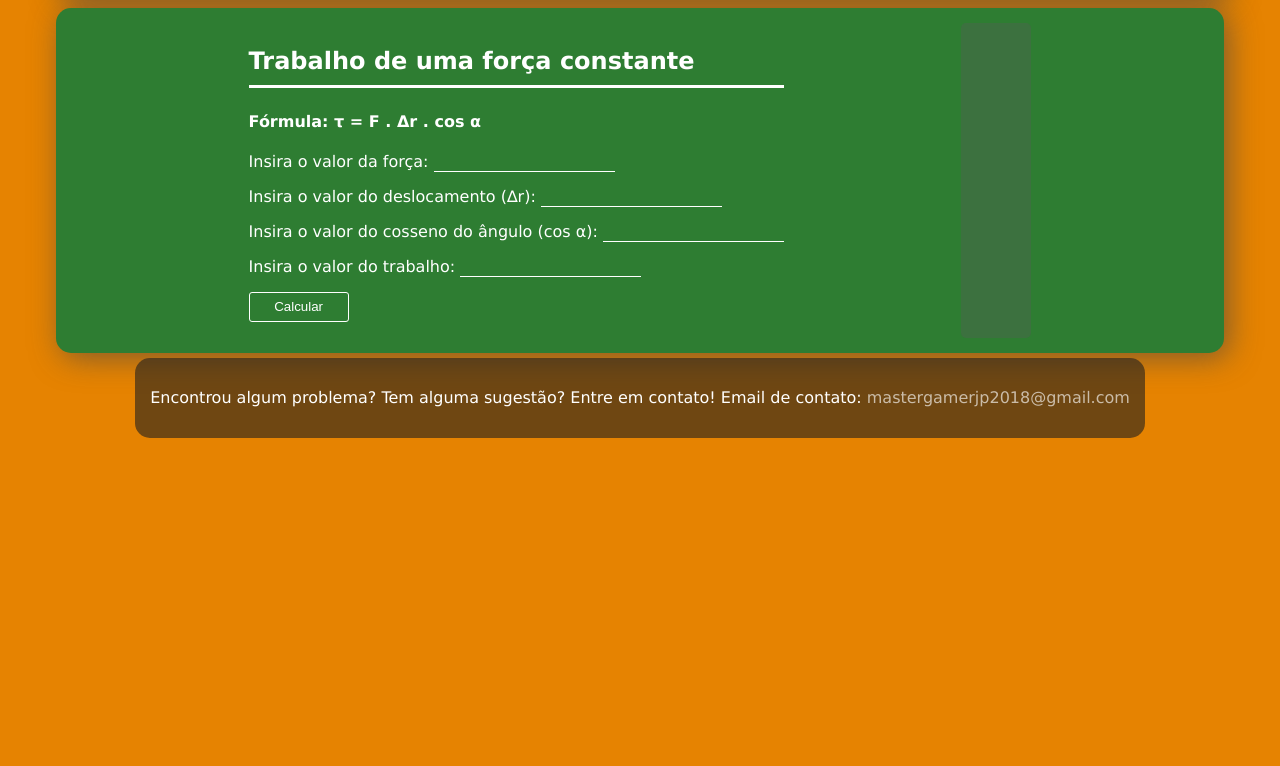
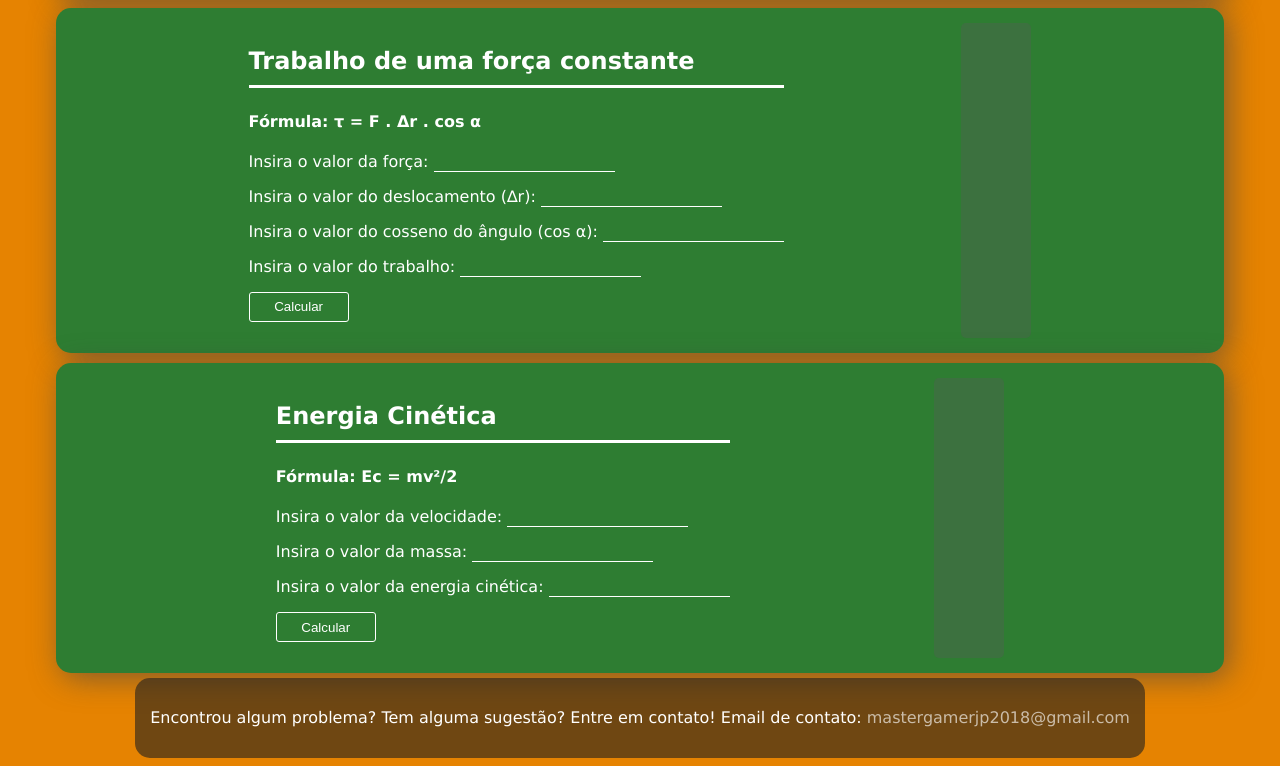
Before and after one commit to joaopedrov0/helpincalculus, a plain HTML site: page index.html in a window 1280 px wide. Shown: the part 1337-2103 px from the top of the page. Before the commit the page ends 1783 px from the top, so only its background shows below. Drawn offline with Linux system fonts and the light colour scheme.

Commit message:
Energia cinética section added

```diff
--- /dev/null
+++ b/fisica-energia-cinetica.js
@@ -0,0 +1,34 @@
+function energiaCinetica(){
+    let velocidade, massa, energia
+    velocidade = document.querySelector('#energia-cinetica #velocidade').value
+    massa = document.querySelector('#energia-cinetica #massa').value
+    energia = document.querySelector('#energia-cinetica #energia').value
+
+
+    let res
+
+    let resolution = document.querySelector('.resolucao.resolucaoEnergiaCinetica p')
+    let result = document.querySelector('.resultado.resultadoEnergiaCinetica p')
+
+    resolution.innerHTML = ''
+    result.innerHTML = ''
+
+    switch(''){
+        case velocidade:
+            res = ((energia * 2) / massa)**0.5
+            resolution.innerHTML = `Para encontrar o valor da velocidade, primeiro precisamos isolar ela.<br>v² = 2Ec / m<br>v² = ${energia*2} / ${massa}<br>Resolvendo essa conta, descobrimos o valor de "v²", então agora, para encontrar o valor de "v", basta tirar a raiz quadrada do nosso resultado.`
+            result.innerHTML = `Resultado: ${res}m/s<br>${res} = √${(energia * 2) / massa}`
+            break
+        case massa:
+            res = (energia * 2) / velocidade**2
+            resolution.innerHTML = `Para encontrar o valor da massa, primeiro precisamos isolar ela.<br>m = 2Ec / v²<br>m = ${energia*2} / ${velocidade}²<br>Resolvendo essa conta, descobrimos o valor de "m"`
+            result.innerHTML = `Resultado: ${res}kg`
+            break
+        case energia:
+            res = (massa * (velocidade**2)) / 2
+            resolution.innerHTML = `Para encontrar a energia cinética, basta substituir os valores da fórmula pelos valores que você deseja.<br>Ec = mv²/2<br>Ec = (${massa} . ${velocidade}²) / 2<br>Ec = (${massa} . ${velocidade**2}) / 2<br>Ec = (${massa*(velocidade**2)}) / 2<br>Ec = ${res}`
+            result.innerHTML = `Resultado: ${res}J`
+            break
+    }
+}
+//Ec = mv²/2
--- a/fisica-trabalho-forca-constante.js
+++ b/fisica-trabalho-forca-constante.js
@@ -18,19 +18,19 @@ function trabalhoForcaConstante(){
         case newton:
             //F = (dr cosa) / j
             res = trabalho / (desloc * angulo)
-            resolution.innerHTML = `Como você quer descobrir o valor da força, vamos isolar ela na fórmula <br>F = (Δr . cos α)/τ <br> F = (${desloc} . ${angulo}) / ${trabalho} <br>Agora é só substituir os valores e fazer a conta de multiplicação!`
+            resolution.innerHTML = `Como você quer descobrir o valor da força, vamos isolar ela na fórmula <br>F = (Δr . cos α)/τ <br> F = ${trabalho} / (${desloc} . ${angulo}) <br>Agora é só substituir os valores e fazer a conta de multiplicação!`
             result.innerHTML = `Resultado: ${res}N`
             break
         case desloc:
             //dr = (f cosa) / j
             res = trabalho / (newton * angulo)
-            resolution.innerHTML = `Como você quer descobrir o valor do deslocamento, vamos isolar ele na fórmula:<br> Δr = (F . cos α) / τ <br> Δr = (${newton} . ${angulo}) / ${trabalho}<br>Agora é só substituir os valores e fazer a conta de multiplicação!`
+            resolution.innerHTML = `Como você quer descobrir o valor do deslocamento, vamos isolar ele na fórmula:<br> Δr = (F . cos α) / τ <br> Δr = ${trabalho} / (${newton} . ${angulo}) <br>Agora é só substituir os valores e fazer a conta de multiplicação!`
             result.innerHTML = `Resultado: ${res}m`
             break
         case angulo:
             //cosa = (f dr) / j
             res = trabalho / (newton * desloc)
-            resolution.innerHTML = `Como você quer descobrir o valor do ângulo, vamos isolar ele na fórmula:<br> cos α = (F . Δr) / τ <br> cos α = (${newton} . ${desloc}) / ${trabalho}<br>Agora é só substituir os valores e fazer a conta de multiplicação!`
+            resolution.innerHTML = `Como você quer descobrir o valor do ângulo, vamos isolar ele na fórmula:<br> cos α = (F . Δr) / τ <br> cos α = ${trabalho} / (${newton} . ${desloc})<br>Agora é só substituir os valores e fazer a conta de multiplicação!`
             result.innerHTML = `Resultado: ${res}`
             break
         case trabalho:
--- a/index.html
+++ b/index.html
@@ -21,6 +21,7 @@
 
         <!--FÍSICA-->
         <script src="fisica-trabalho-forca-constante.js"></script>
+        <script src="fisica-energia-cinetica.js"></script>
     </head>
     <body>
         <!--MODELO-->
@@ -219,7 +220,7 @@
                         <label for="cosA">Insira o valor do cosseno do ângulo (cos α):</label>
                         <input type="number" name="cosA" id="cosA">
                     </li>
-                    <li style="display: inherit;">
+                    <li>
                         <label for="joules">Insira o valor do trabalho:</label>
                         <input type="number" name="joules" id="joules">
                     </li>
@@ -237,6 +238,37 @@
                 </div>
             </div>
         </section>
+        <section class="fisica">
+            <div class="div_data">
+                <h3>Energia Cinética</h3>
+                <h4>Fórmula: Ec = mv²/2</h4>
+                <ul id="energia-cinetica">
+                    <li>
+                        <label for="velocidade">Insira o valor da velocidade:</label>
+                        <input type="number" name="velocidade" id="velocidade">
+                    </li>
+                    <li>
+                        <label for="massa">Insira o valor da massa:</label>
+                        <input type="number" name="massa" id="massa">
+                    </li>
+                    <li>
+                        <label for="energia">Insira o valor da energia cinética:</label>
+                        <input type="number" name="energia" id="energia">
+                    </li>
+                    <li>
+                        <input class="fisica btn" type="button" value="Calcular" onclick="energiaCinetica()">
+                    </li>
+                </ul>
+            </div>
+            <div class="div_explain">
+                <div class="resolucao resolucaoEnergiaCinetica">
+                    <p></p>
+                </div>
+                <div class="resultado resultadoEnergiaCinetica">
+                    <p></p>
+                </div>
+            </div>
+        </section>
         <footer>
             <span>Encontrou algum problema? Tem alguma sugestão? Entre em contato! Email de contato: <a href="mailto:mastergamerjp2018@gmail.com?">mastergamerjp2018@gmail.com</a> </span>
         </footer>
```
